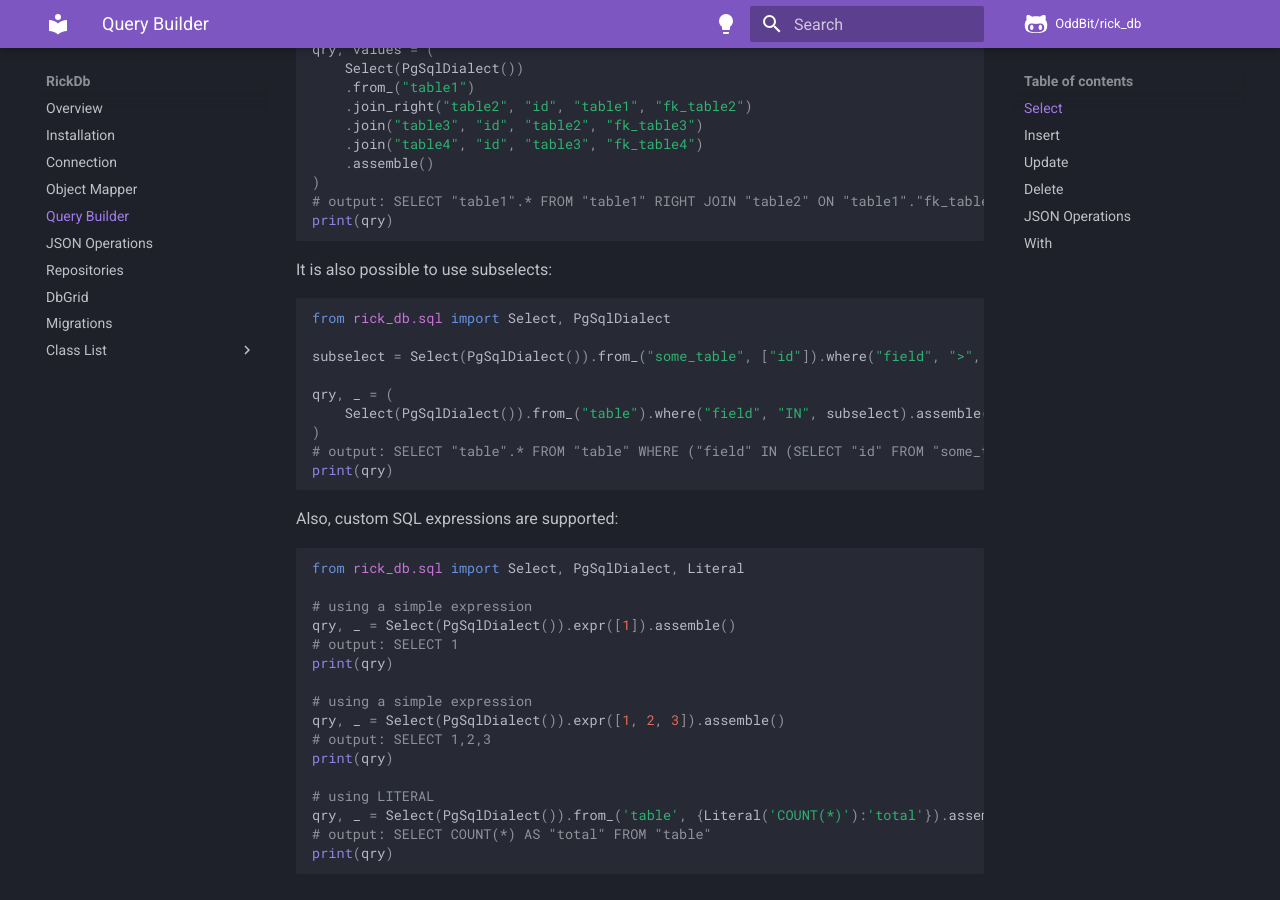
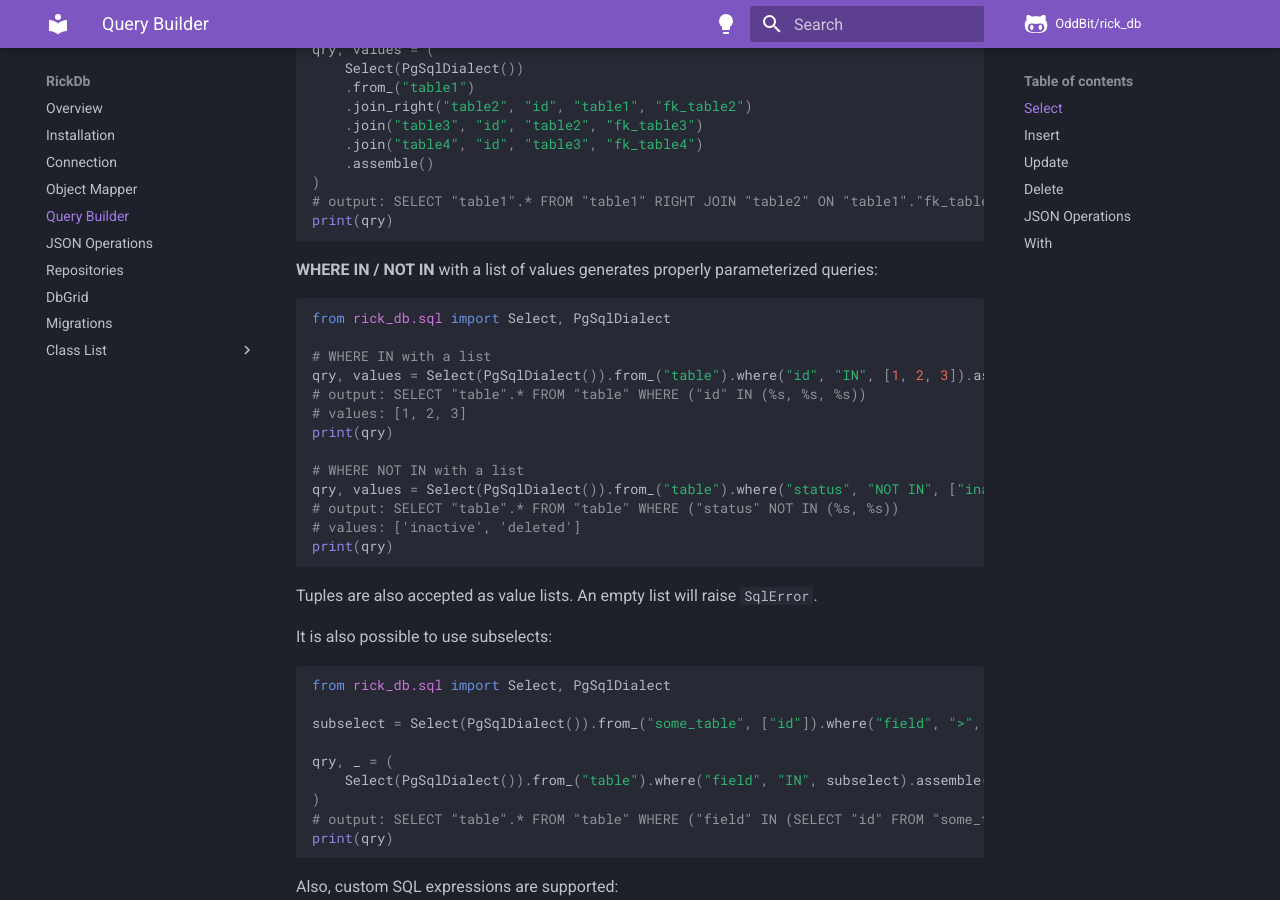
Before and after one commit to oddbit-project/rick_db, an MkDocs documentation site: the page built from docs/building_queries.md, in a window 1280 px wide and 900 px high, scrolled down 4060 px. Built offline with MkDocs 1.6.1 and Material for MkDocs 9.7.7, drawn with Linux system fonts in a browser that asks for light colours; some of the changed text lies outside the part shown.

Commit message:
Add WHERE IN/NOT IN support to Select, Update, and Delete builders
Support list and tuple values in where() clauses for IN/NOT IN
operators, generating properly parameterized placeholders. Applied
across all three query builders with corresponding tests and
documentation updates.

````diff
--- a/docs/building_queries.md
+++ b/docs/building_queries.md
@@ -214,6 +214,26 @@ qry, values = (
 print(qry)
 ```
 
+**WHERE IN / NOT IN** with a list of values generates properly parameterized queries:
+
+```python
+from rick_db.sql import Select, PgSqlDialect
+
+# WHERE IN with a list
+qry, values = Select(PgSqlDialect()).from_("table").where("id", "IN", [1, 2, 3]).assemble()
+# output: SELECT "table".* FROM "table" WHERE ("id" IN (%s, %s, %s))
+# values: [1, 2, 3]
+print(qry)
+
+# WHERE NOT IN with a list
+qry, values = Select(PgSqlDialect()).from_("table").where("status", "NOT IN", ["inactive", "deleted"]).assemble()
+# output: SELECT "table".* FROM "table" WHERE ("status" NOT IN (%s, %s))
+# values: ['inactive', 'deleted']
+print(qry)
+```
+
+Tuples are also accepted as value lists. An empty list will raise `SqlError`.
+
 It is also possible to use subselects:
 
 ```python
@@ -351,6 +371,16 @@ qry = (
 )
 # output: ('UPDATE "table" SET "field"=%s WHERE "id" = %s AND "name" ILIKE %s', ['value', 7, 'john%'])
 print(qry.assemble())
+
+# UPDATE WHERE... IN with a list
+qry = (
+    Update(PgSqlDialect())
+    .table("table")
+    .values({"field": "value"})
+    .where("id", "IN", [1, 2, 3])
+)
+# output: ('UPDATE "table" SET "field"=%s WHERE "id" IN (%s, %s, %s)', ['value', 1, 2, 3])
+print(qry.assemble())
 ```
 
 ## Delete
@@ -379,6 +409,11 @@ qry = (
     .where("name", "ILIKE", "john%")
 )
 # output: ('DELETE FROM "table" WHERE "id" = %s AND "name" ILIKE %s', [7, 'john%'])
+print(qry.assemble())
+
+# DELETE WHERE... IN with a list
+qry = Delete(PgSqlDialect()).from_("table").where("id", "IN", [1, 2, 3])
+# output: ('DELETE FROM "table" WHERE "id" IN (%s, %s, %s)', [1, 2, 3])
 print(qry.assemble())
 ```
 
````
Also changed, not shown: docs/classes/delete.md (+10 -0 lines), docs/classes/select.md (+12 -4 lines), docs/classes/update.md (+20 -0 lines), 6 other files.
